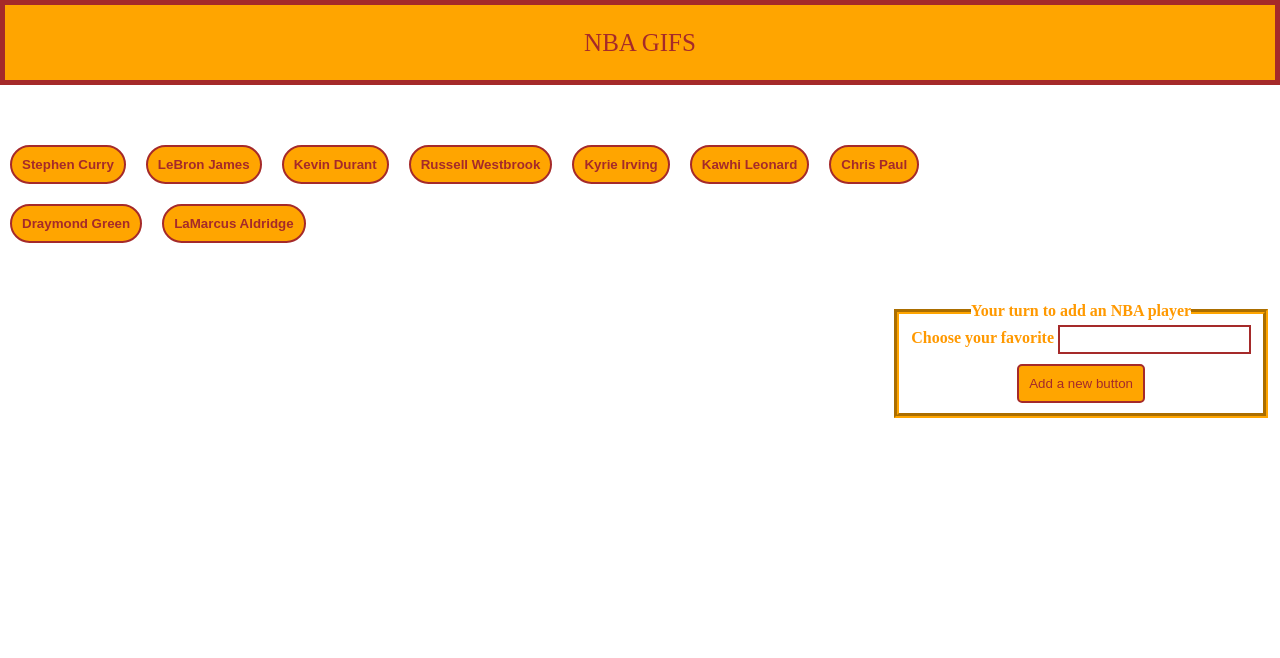
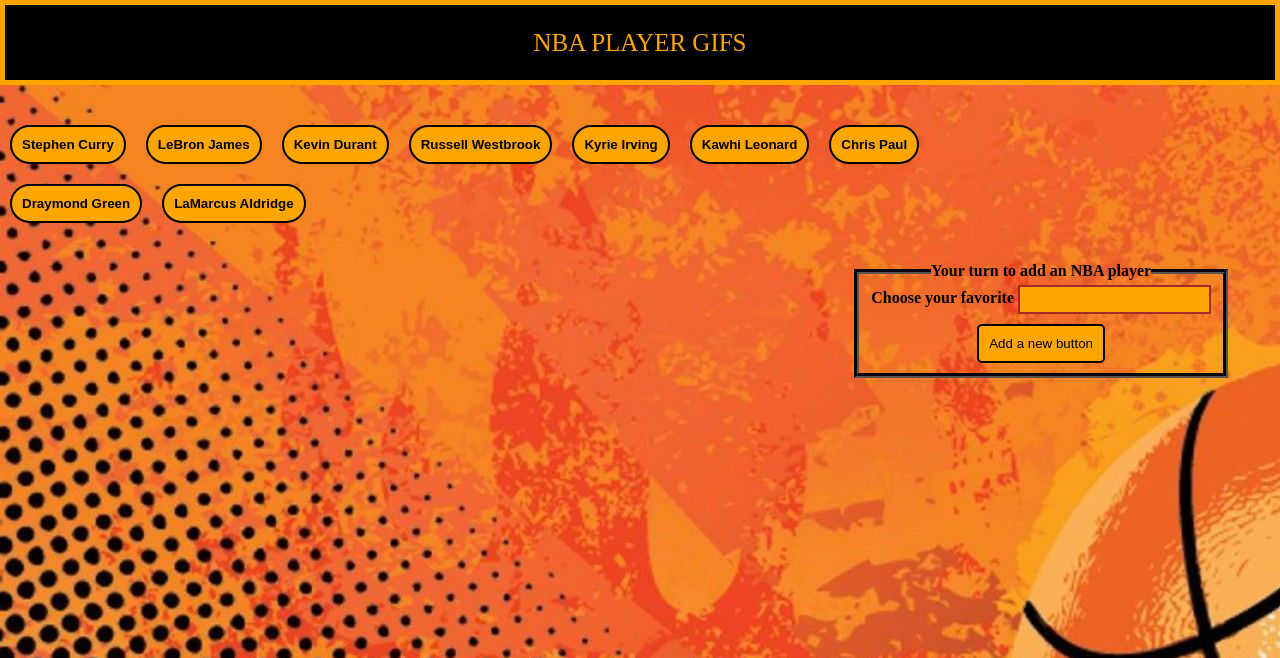
Before and after one commit to clsavino/giphyAPI, a PHP site: page /index.html in a window 1280 px wide. Shown: the top 658 px of the page. Run offline with PHP 8.4, Linux system fonts and the light colour scheme.

Commit message:
added background image and coordinated sytling

```diff
--- a/assets/css/style.css
+++ b/assets/css/style.css
@@ -1,14 +1,15 @@
 body{
 	margin: 0;
 	display: block;
+	background-image: url('../../assets/images/basketball.jpg');
 }
  button {
  	margin: 10px;
  	padding: 10px;
  	background-color: orange;
  	border-radius: 20px;
- 	border: 2px solid brown;
- 	color: brown;
+ 	border: 2px solid black;
+ 	color: black;
  	font-weight: bold;
  }
 
@@ -25,17 +26,17 @@
 .header {
 	font-size: 25px;
 	line-height: 35px;
-	background-color: orange;
-	border: 5px solid brown;
+	background: black;
+	border: 5px solid orange;
 	text-align: center;
 	padding: 20px;
-	color: brown;
+	color: orange;
 }
 
 .player-wrapper {
 	float: left;
 	max-width: 950px;
-	margin-top: 50px;
+	margin-top: 30px;
 }
 
 #gifs {
@@ -46,15 +47,16 @@
 .gif-rating {
 	max-width: 240px;
 	float: left;
+
+}
+
+.gif-rating p {
+
 }
 
 .playerDiv {
 	max-width: 950px;
 	display: block;
-}
-
-.player-name {
-	margin-top: 30px;
 }
 
 /* this is the div with the form */
@@ -68,8 +70,8 @@
 
 .form {
 	text-align: center;
-	margin-top: 50px;
-	margin-right: 10px;
+	margin-top: 30px;
+	margin-right: 50px;
 }
 
 fieldset {
@@ -88,8 +90,9 @@
     min-width: -webkit-min-content;
     border-width: 5px;
     border-style: groove;
-    border-color: orange;
-    color: #ff9900;
+    border-color: black;
+    /*color: #ff9900;*/
+    color: black;
     font-weight: bold;
 }
 
@@ -97,22 +100,46 @@
 	vertical-align: middle;
 }
 
+.player-name {
+	background: darkorange;
+	color: black;
+	padding: 5px;
+	max-width: 670px;
+	text-align: center;
+	margin-left: 20px;
+	border-radius: 20px;
+	margin-top: 30px;
+	border: 2px solid black;
+}
+
+.pRating {
+	text-align: center;
+	background: darkorange;
+	color: black;
+	max-width: 120px;
+    padding: 2px;
+    margin: 0 60px;
+	border-radius: 20px;
+	border: 2px solid black;
+}
+
 #player-input {
 	border: 2px solid brown;
-	color: orange;
+	color: black;
 	padding: 5px;
 	font-weight: bold;
+	background-color: orange;
 }
 /* this styles the input button*/
 #addPlayer {
 	background-color: orange;
 	padding: 10px;
 	margin-top: 10px;
-	color: brown;
+	color: black;
 	border-radius: 5px;
-	border: 2px solid brown;
+	border: 2px solid black;
 }
 
-.clearboth {
+.clearBoth {
 	clear: both;
 }
--- a/assets/javascript/app.js
+++ b/assets/javascript/app.js
@@ -56,6 +56,7 @@
 
 				var rating = $results.rating;
 				var $pRating = $('<p>').text('Rating: '+ rating);
+				$pRating.addClass('pRating');
 
 				var $gifDiv = $('<div>');
 				$gifDiv.addClass('gif-rating');
--- a/index.html
+++ b/index.html
@@ -13,7 +13,7 @@
 <body>
 
 	<header class='header'>
-	<h1 class='nba-header'>NBA GIFS</h1>
+	<h1 class='nba-header'>NBA PLAYER GIFS</h1>
 	</header>
 
 	<div class="player-wrapper">
```
Also changed, not shown: assets/images/basketball.jpg (added), assets/images/bball.gif (added), assets/images/bball.jpg (added), assets/images/header.jpg (added).
